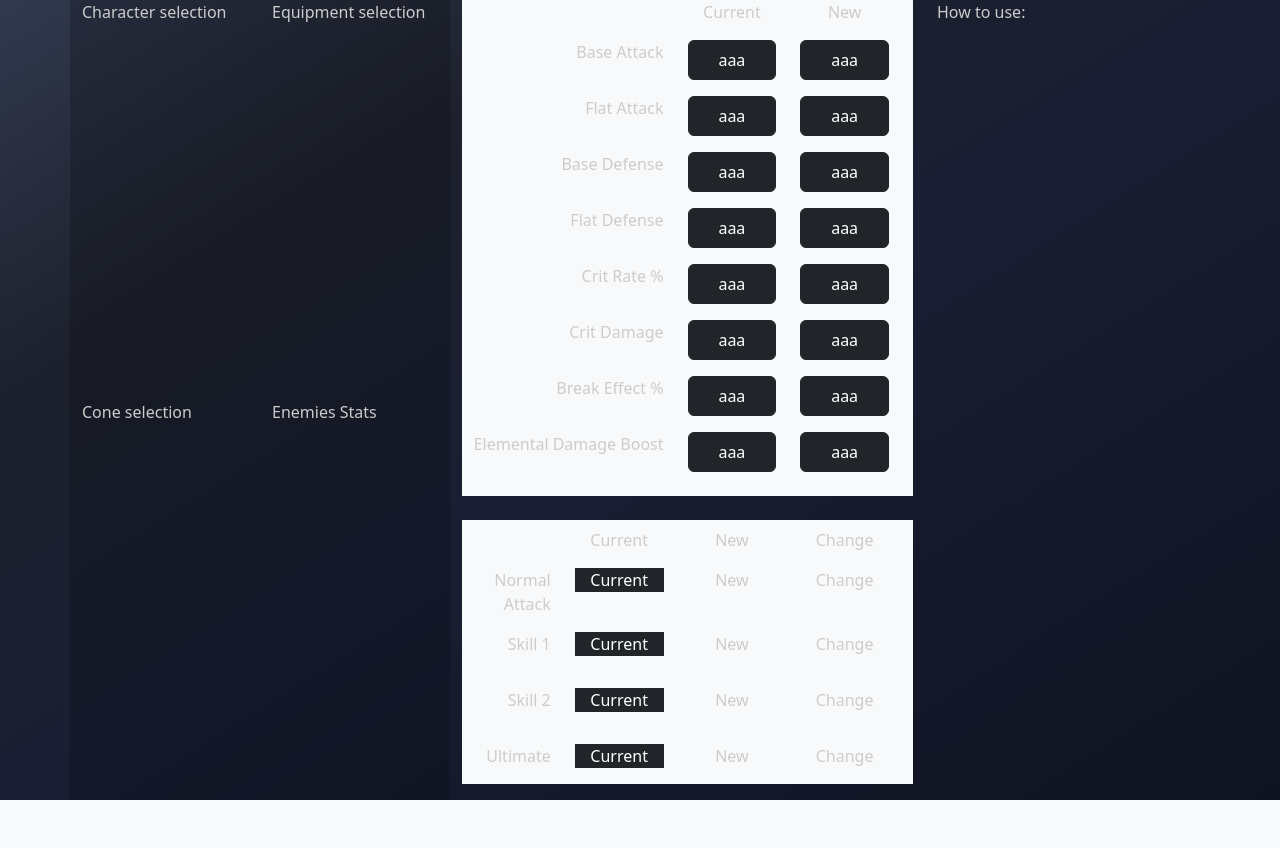
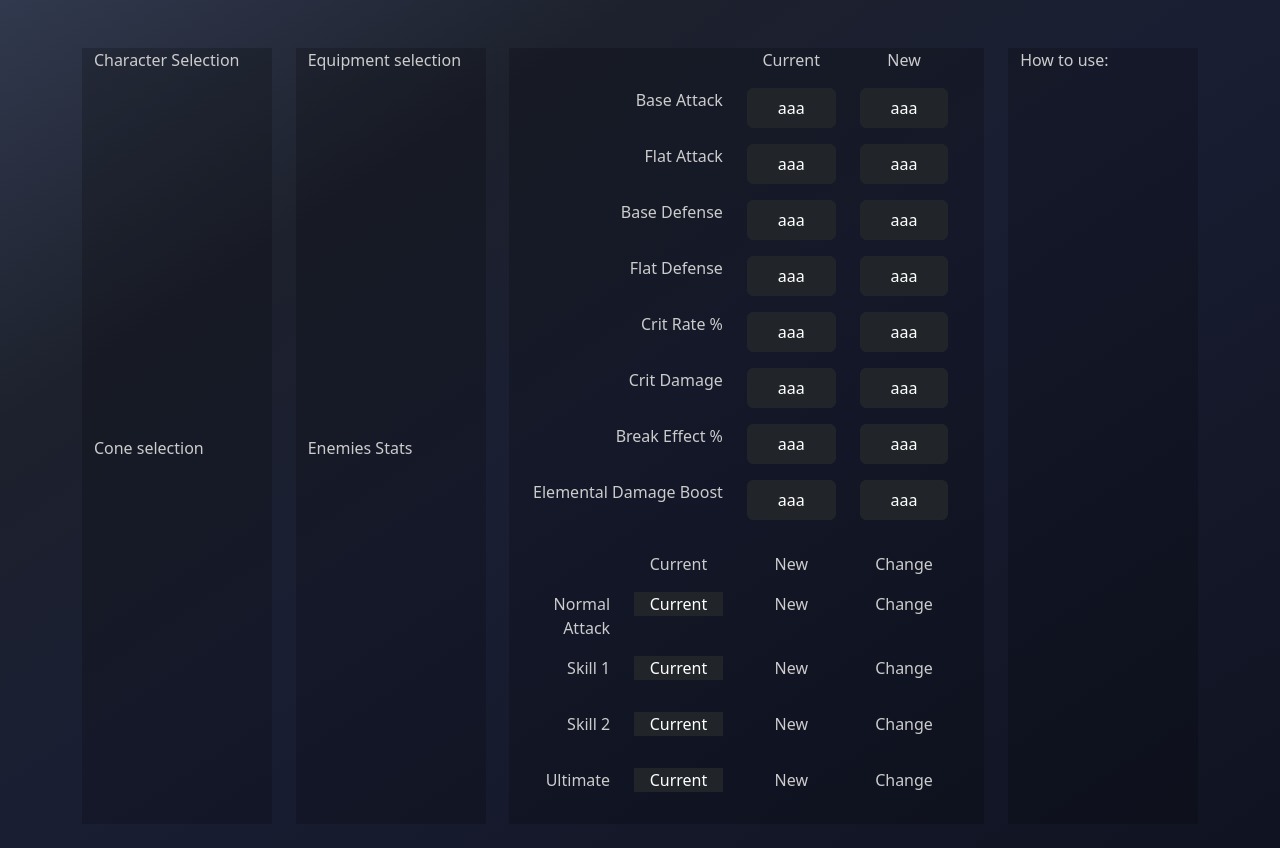
Before and after one commit to mfr03/UASPPW1_22-493719-SV-20726_HSR-DMG-CALCULATOR, a PHP site: page / in a window 1280 px wide. Before the commit the page ends 800 px from the top, so only its background shows below. Run offline with PHP 8.4, Linux system fonts and the light colour scheme.

Commit message:
seperating 2 selections

```diff
--- a/index.html
+++ b/index.html
@@ -8,18 +8,30 @@
     <link rel="stylesheet" href="styles.css">
     <title>Document</title>
 </head>
-<body>
-    <div class="container">
+<body style="min-height: 100vh;">
+    <div class="container mt-5">
         <div class="row">
-            <div id="selection_1" class="col-sm-2 order-sm-1 order-2">
-                <div class="col-sm-12 h-50">
-                    Character selection
+            <div id="form-wrapper-selection-1" class="container col-sm-2 order-sm-1 order-2 mb-sm-0 mb-3">
+                <div class="row h-100">
+                    <div id="selection_1" class="col-sm-12 order-1 h-100">
+                        <div class="col-sm-12 h-50 d-flex flex-column">
+                            Character Selection
+                            <div id="carousel-characters" class="w-50 h-50">
+
+                            </div>
+                            <div id="character-customization" class="w-50 h-50">
+
+                            </div>
                         </div>
                         <div class="col-sm-12 h-50">
                             Cone selection
                         </div>
                     </div>
-            <div id="selection_2" class="col-sm-2 order-sm-2 order-3">
+                </div>
+            </div>
+            <div id="form-wrapper-selection-2" class="container col-sm-2 order-sm-1 order-2 mb-sm-0 mb-3">
+                <div class="row h-100">
+                    <div id="selection_2" class="col-sm-12 order-2 h-100">
                         <div class="col-sm-12 h-50">
                             Equipment selection
                         </div>
@@ -27,8 +39,10 @@
                             Enemies Stats
                         </div>
                     </div>
-            <div id="form-wrapper-input-output" class="col-sm-5 row-cols-1 order-sm-2 order-3">
-                <div id="form-input-stats" class="col-sm-12 row-cols-sm-1 bg-body-tertiary pb-2">
+                </div>
+            </div>
+            <div id="form-wrapper-input-output" class="container col-sm-5 row-cols-1 order-sm-2 order-3 mb-sm-0 mb-3">
+                <div id="form-input-stats" class="col-sm-12 row-cols-sm-1">
                     <div class="col-sm-12 row justify-content-end">
                         <div class="col-3 text-center">
                             <p>Current</p>
@@ -126,7 +140,7 @@
                         </div>
                     </div>
                 </div>
-                <div id="form-output-damages" class="col-sm-12 mt-4 bg-body-tertiary">
+                <div id="form-output-damages" class="col-sm-12 mt-4">
                     <div class="col-12 row justify-content-end pt-2">
 
                         <div class="col-3 text-center">
@@ -197,7 +211,7 @@
                     </div>
                 </div>
             </div>
-            <div class="col-sm-3 order-sm-4 order-1">
+            <div id="form-wrapper-description" class="container col-sm-2 order-sm-4 order-1 mb-sm-0 mb-3">
                 How to use:
             </div>
         </div>
--- a/styles.css
+++ b/styles.css
@@ -1,8 +1,7 @@
 
-#selection_1, #selection_2
+#selection_1, #selection_2, #form-wrapper-input-output, #form-wrapper-description
 {
     background-color: rgba(0, 0, 0, 0.2);
-
 }
 
 body
--- /dev/null
+++ b/test2.html
@@ -0,0 +1,3 @@
+<body style="background-image: linear-gradient(to bottom right,#31394e,#1d212d,#191e33,#141829,#101321);">
+
+</body>
```
Lines whose indentation alone changed are shown as unchanged.
